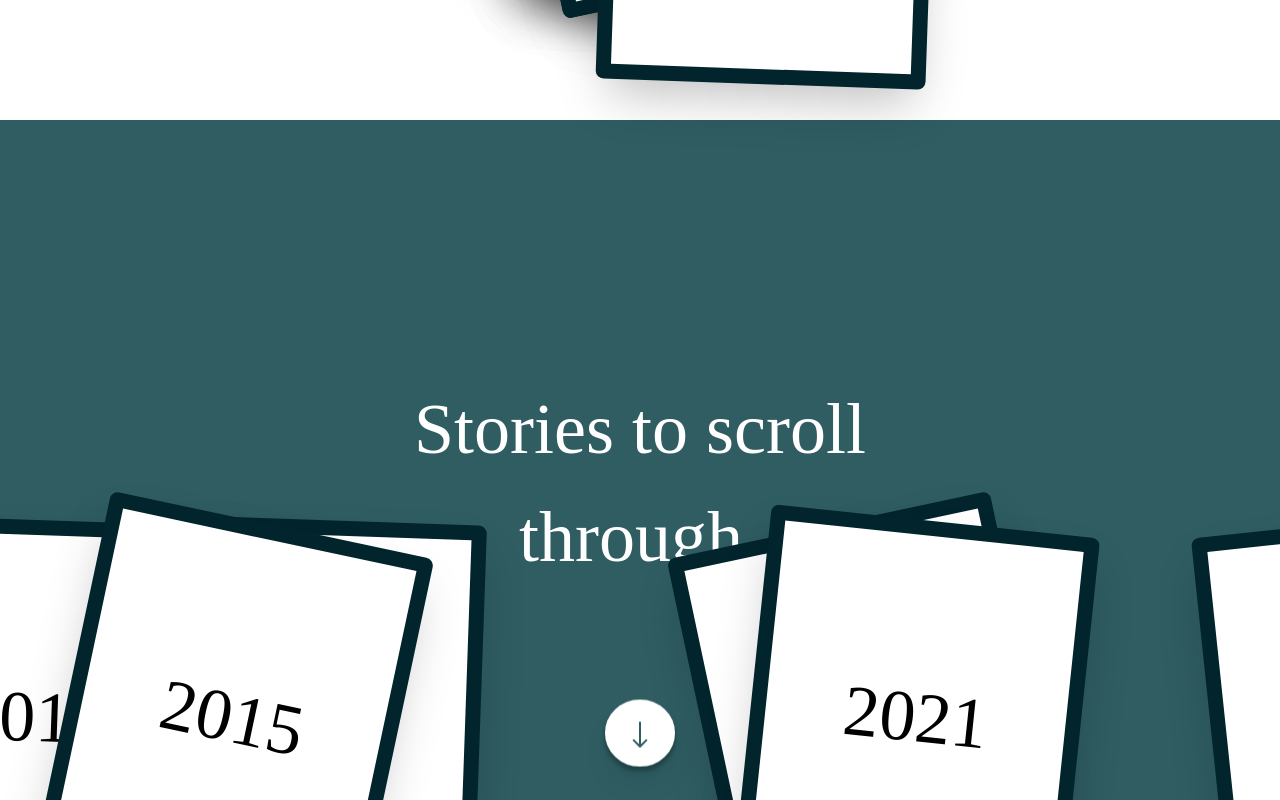
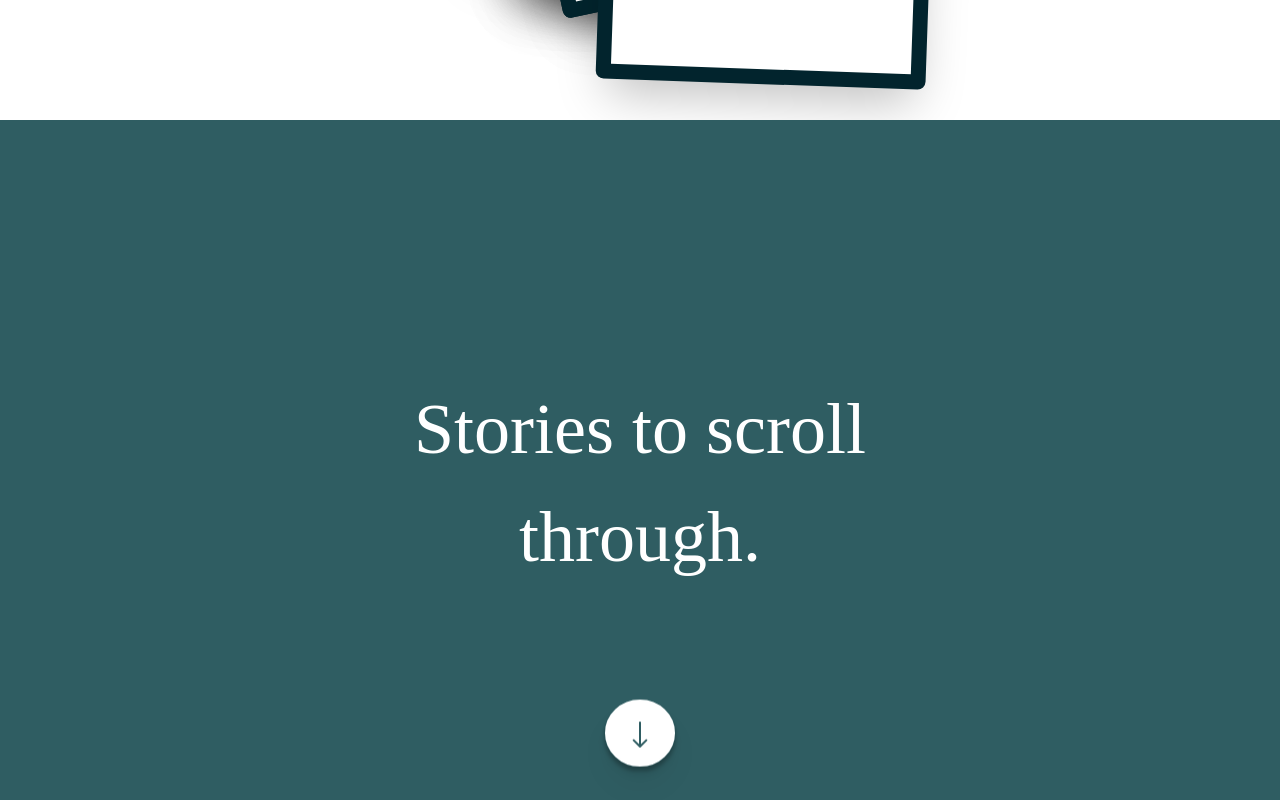
Before and after one commit to OliverKlukas/oliverklukas.github.io, a React (Create React App) app: page / in a window 1280 px wide. Shown: the part 680-1480 px from the top of the page. Built offline with nearby package versions, Linux system fonts and the light colour scheme; a web font is replaced by a local one.

Commit message:
consolidation of timelines required

```diff
--- a/src/App.tsx
+++ b/src/App.tsx
@@ -16,7 +16,6 @@ function App() {
         window.scrollTo(0, 0);
     }
 
-
     return (
         <div>
             <LoadingView/>
--- a/src/views/LandingView.tsx
+++ b/src/views/LandingView.tsx
@@ -1,5 +1,6 @@
-import React from 'react';
+import React, {useLayoutEffect, useRef} from 'react';
 import {ReactComponent as ScrollLogo} from "../asssets/ScrollLogo.svg";
+import { gsap } from "gsap";
 
 /**
  * Landing View component that introduces portfolio page.
@@ -7,8 +8,17 @@ import {ReactComponent as ScrollLogo} from "../asssets/ScrollLogo.svg";
  * @constructor
  */
 export default function LandingView() {
+    const viewRef = useRef<HTMLDivElement>(null);
+
+    // Fade landing view in on load.
+    useLayoutEffect(() => {
+        gsap.to(viewRef.current, {
+            rotation: "+=360"
+        })
+    })
+
     return(
-        <div className="flex flex-col min-h-screen bg-green-4 justify-evenly items-center">
+        <div className="flex flex-col min-h-screen bg-green-4 justify-evenly items-center" ref={viewRef}>
             <div/>
             <p className="text-mobile-subheading lg:text-subheading max-w-lg text-white text-center">Stories to scroll through.</p>
             <div >
--- a/src/views/LoadingView.tsx
+++ b/src/views/LoadingView.tsx
@@ -3,11 +3,10 @@ import YearCard from "../components/YearCard";
 import {gsap} from "gsap";
 import {cards} from "../utils/cards";
 
-// eslint-disable-next-line valid-jsdoc
 /**
  * Page loading animation that throws cards of yearly life events.
  *
- * @return div
+ * @constructor
  */
 export default function LoadingView() {
     // Remove loading view via hook after animation.
@@ -19,18 +18,16 @@ export default function LoadingView() {
     // Gsap reference and class selector.
     const el = useRef(null);
     const q = gsap.utils.selector(el);
-    const tl = useRef();
+    const tl = useRef<gsap.core.Timeline>(null);
 
     // Trigger gsap animation on opening screen.
     useLayoutEffect(() => {
         // @ts-ignore
         tl.current = gsap.timeline();
-        // @ts-ignore
         tl.current.add(gsap.set(q(".card"),{
             x: "random(-30, 130)" + "vw",
             y: "random([-100, 150])" + "vh",
         }));
-        // @ts-ignore
         tl.current.add(gsap.to(q(".card"), {
             x: "40vw",
             y: "25vh",
@@ -39,7 +36,6 @@ export default function LoadingView() {
                 ease: "power4.out"
             },
         }));
-        // @ts-ignore
         tl.current.add(gsap.to(q(".card"), {
             x: "random(-200, 200)" + "vw",
             y: "random(-200, 200)" + "vh",
```
